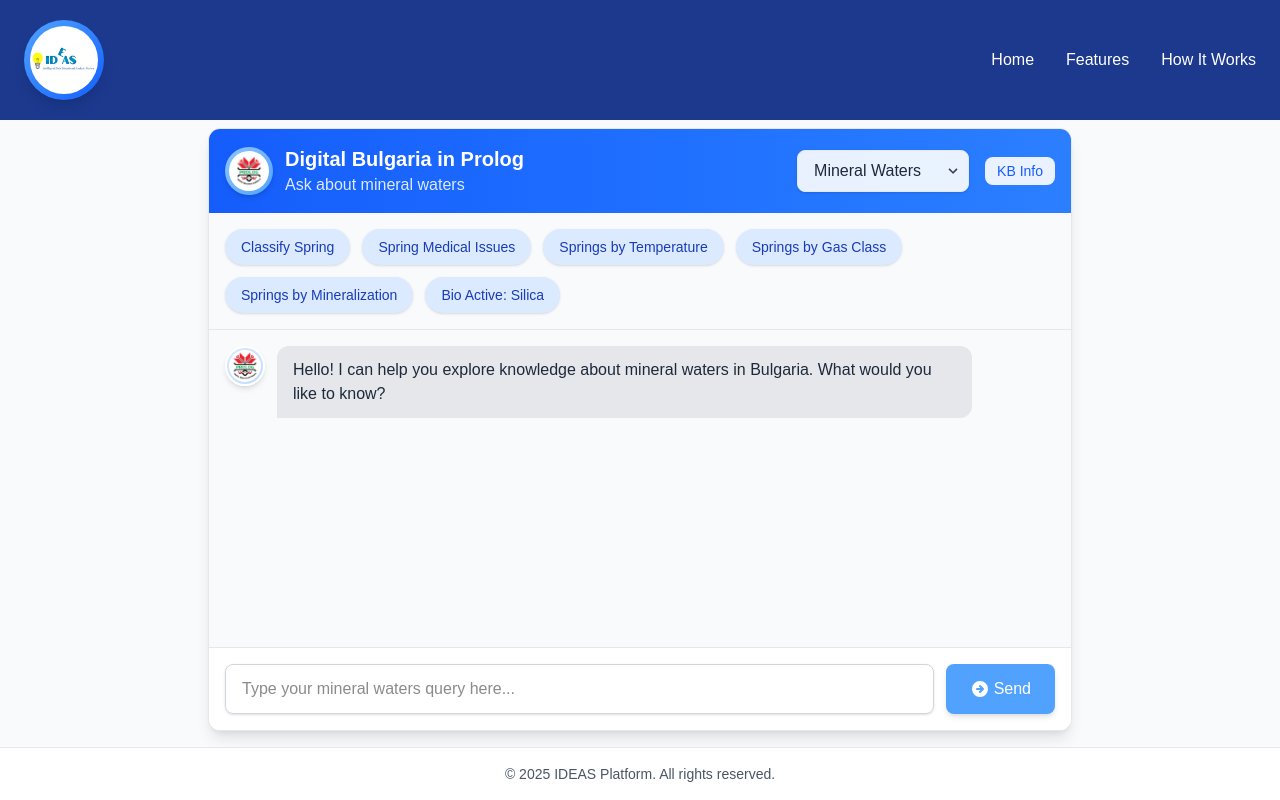
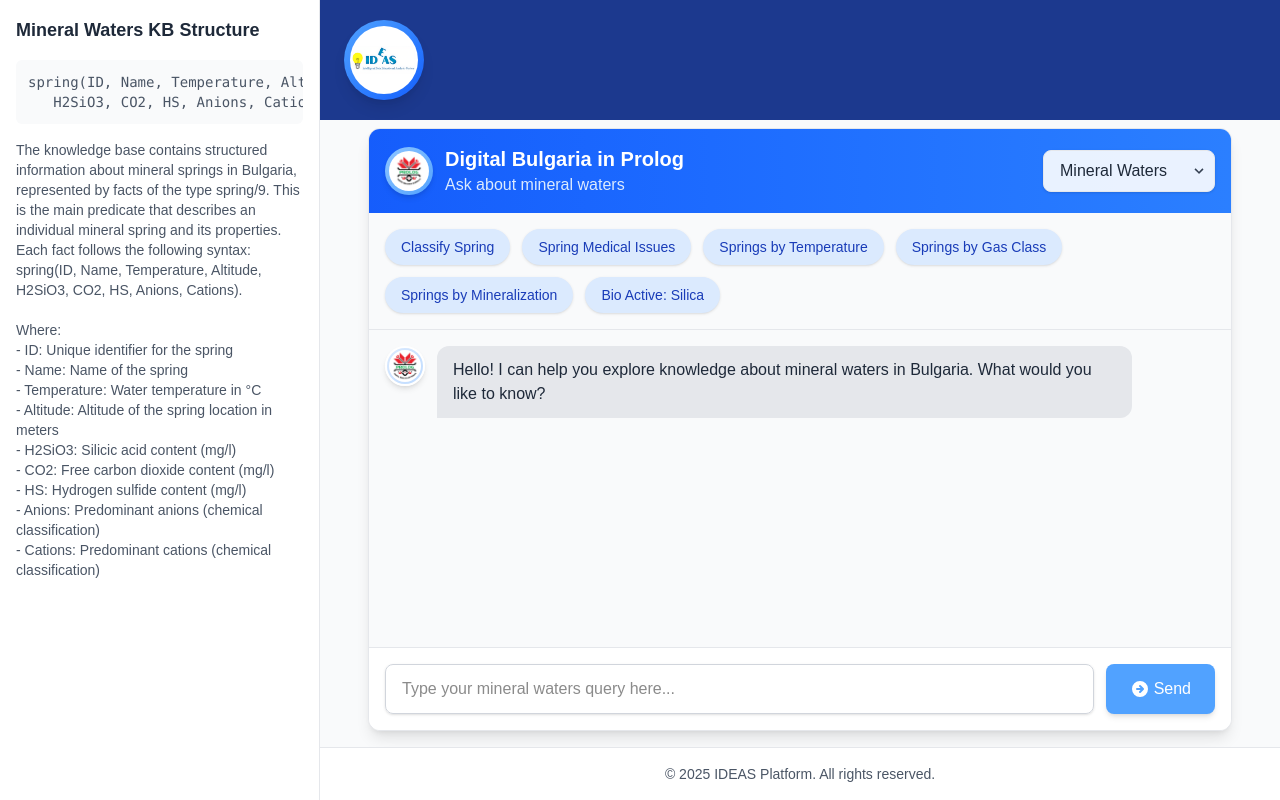
Before and after one commit to MagdalenaMaglizhanova/prolog-chat-app, a Next.js app: page /chat in a window 1280 px wide. Built offline with nearby package versions, Linux system fonts and the light colour scheme.

Commit message:
Update page.tsx

```diff
--- a/src/app/chat/page.tsx
+++ b/src/app/chat/page.tsx
@@ -14,7 +14,6 @@ export default function ChatPage() {
   const [showEmailForm, setShowEmailForm] = useState(false);
   const [savedConversations, setSavedConversations] = useState<{id: string, title: string}[]>([]);
   const [activeAnalysis, setActiveAnalysis] = useState<string | null>(null);
-  const [showKnowledgeInfo, setShowKnowledgeInfo] = useState(false);
 
   useEffect(() => {
     const handleScroll = () => {
@@ -125,9 +124,7 @@ Where:
 - CO2: Free carbon dioxide content (mg/l)
 - HS: Hydrogen sulfide content (mg/l)
 - Anions: Predominant anions (chemical classification)
-- Cations: Predominant cations (chemical classification)
-
-The knowledge base also includes rules for classifying springs by various properties like temperature, mineralization, gas content, and therapeutic indications.`
+- Cations: Predominant cations (chemical classification)`
     : `The historical sites knowledge base contains information about important archaeological and historical sites in Bulgaria. The main predicates are:
 historical_site(Name, Period, Type, Location).
 
@@ -135,9 +132,7 @@ Where:
 - Name: Name of the site
 - Period: Historical period (thracian, roman, medieval, etc.)
 - Type: Type of site (fortress, church, settlement, etc.)
-- Location: Geographic location
-
-Additional predicates provide details about specific sites and classification rules.`;
+- Location: Geographic location`;
 
   const handleSendEmail = async () => {
     if (!email) return;
@@ -179,7 +174,27 @@ Additional predicates provide details about specific sites and classification ru
   };
 
   return (
-    <div className="min-h-screen bg-gray-50 flex flex-col">
+    <div className="min-h-screen bg-gray-50 flex">
+      {/* Knowledge Base Sidebar */}
+      <div className="w-80 bg-white border-r border-gray-200 p-4 hidden md:block overflow-y-auto">
+        <div className="sticky top-0">
+          <h3 className="text-lg font-semibold text-gray-800 mb-4">
+            {knowledgeBase === "mineral_waters" ? "Mineral Waters KB" : "History KB"} Structure
+          </h3>
+          <div className="prose prose-sm text-gray-600">
+            <pre className="bg-gray-50 p-3 rounded-md overflow-x-auto text-sm">
+              {knowledgeBase === "mineral_waters"
+                ? `spring(ID, Name, Temperature, Altitude,
+   H2SiO3, CO2, HS, Anions, Cations).`
+                : `historical_site(Name, Period, Type, Location).`}
+            </pre>
+            <div className="mt-4 whitespace-pre-wrap text-sm">{knowledgeBaseInfo}</div>
+          </div>
+        </div>
+      </div>
+
+      {/* Main Chat Area */}
+      <div className="flex-1 flex flex-col">
         {/* Navigation */}
         <nav className={`fixed w-full z-50 transition-all duration-300 ${scrolled ? 'py-3 bg-white shadow-lg' : 'py-5 bg-blue-900'}`}>
           <div className="container mx-auto px-6 flex justify-between items-center">
@@ -231,10 +246,7 @@ Additional predicates provide details about specific sites and classification ru
                 <div className="relative">
                   <select
                     value={knowledgeBase}
-                  onChange={(e) => {
-                    setKnowledgeBase(e.target.value);
-                    setShowKnowledgeInfo(false);
-                  }}
+                    onChange={(e) => setKnowledgeBase(e.target.value)}
                     className="appearance-none bg-white/90 border border-gray-200 rounded-lg px-4 py-2 pr-8 text-gray-800 focus:outline-none focus:ring-2 focus:ring-blue-500 focus:border-transparent shadow-sm transition-all duration-200 hover:shadow-md"
                   >
                     <option value="mineral_waters">Mineral Waters</option>
@@ -247,14 +259,6 @@ Additional predicates provide details about specific sites and classification ru
                   </div>
                 </div>
 
-              <div className="flex space-x-2">
-                <button
-                  onClick={() => setShowKnowledgeInfo(!showKnowledgeInfo)}
-                  className="px-3 py-1 bg-white/90 text-blue-600 rounded-lg text-sm font-medium hover:bg-white transition-all"
-                >
-                  {showKnowledgeInfo ? 'Hide Info' : 'KB Info'}
-                </button>
-
                 {messages.length > 0 && (
                   <button
                     onClick={() => setShowEmailForm(true)}
@@ -265,17 +269,6 @@ Additional predicates provide details about specific sites and classification ru
                 )}
               </div>
             </div>
-          </div>
-
-          {/* Knowledge Base Info Panel */}
-          {showKnowledgeInfo && (
-            <div className="p-4 bg-blue-50 border-b border-blue-200">
-              <div className="prose prose-sm max-w-none">
-                <h3 className="text-lg font-semibold text-blue-800 mb-2">Knowledge Base Structure</h3>
-                <div className="whitespace-pre-wrap text-sm text-gray-700">{knowledgeBaseInfo}</div>
-              </div>
-            </div>
-          )}
 
             {/* Email Form Modal */}
             {showEmailForm && (
@@ -474,5 +467,6 @@ Additional predicates provide details about specific sites and classification ru
           <p>© {new Date().getFullYear()} IDEAS Platform. All rights reserved.</p>
         </footer>
       </div>
+    </div>
   );
 }
```
Lines whose indentation alone changed are shown as unchanged.
